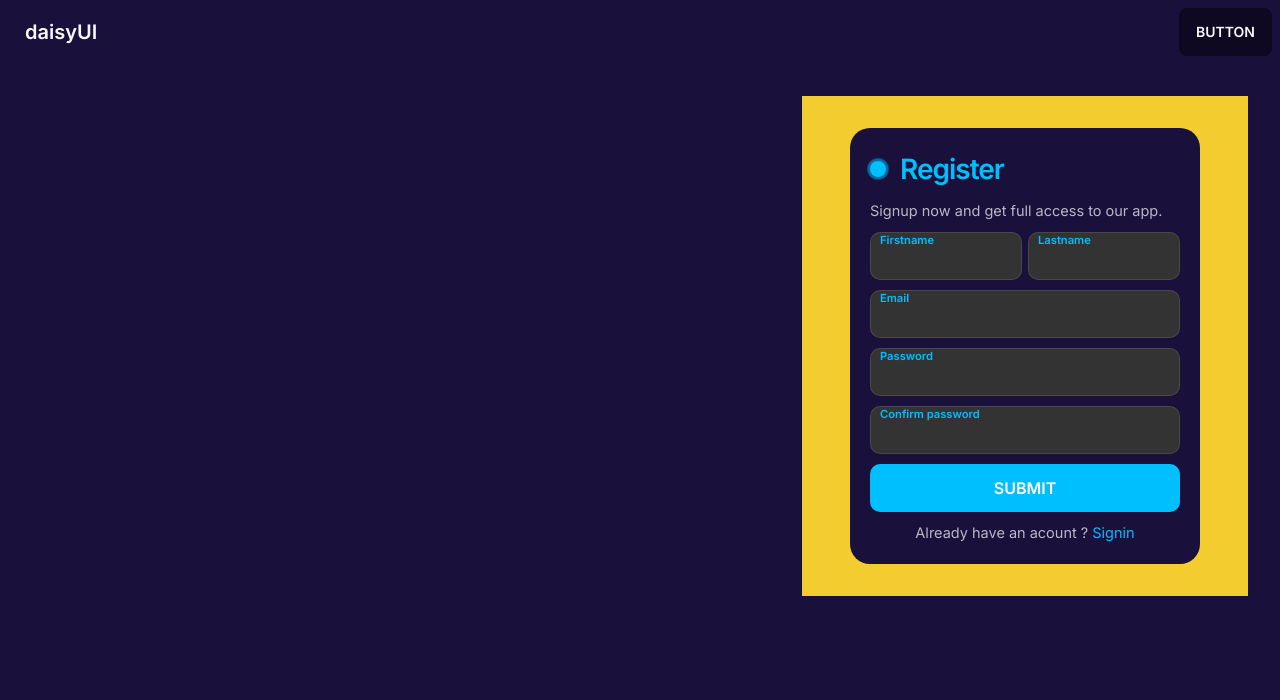
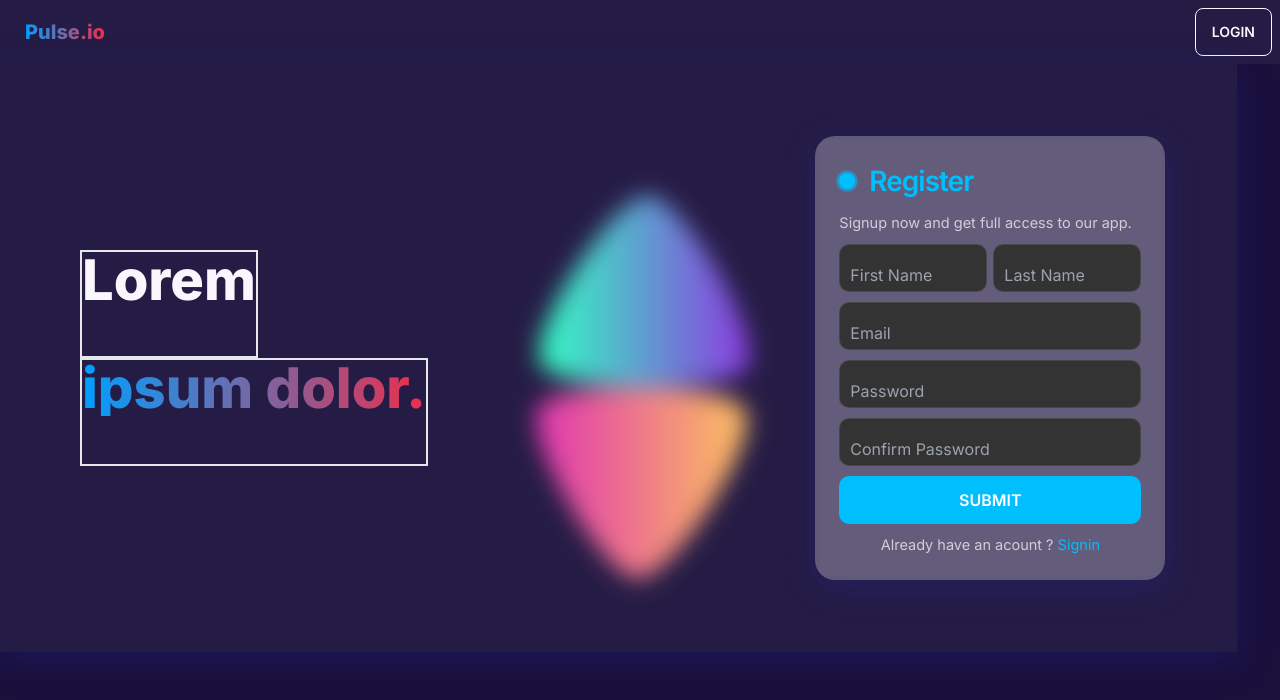
Before and after one commit to prerits590/Pulse.io, a Next.js app in the folder client/: page / in a window 1280 px wide. Shown: the top 700 px of the page. Built offline with nearby package versions, Linux system fonts and the light colour scheme.

Commit message:
another-commit3

```diff
--- a/client/src/app/globals.css
+++ b/client/src/app/globals.css
@@ -7,12 +7,30 @@
   flex-direction: column;
   gap: 10px;
   max-width: 350px;
-  padding: 20px;
+  /* padding: 20px; */
   border-radius: 20px;
   position: relative;
   /* background-color: #1a1a1a; */
   color: #fff;
   /* border: 1px solid #333; */
+}
+.navbar {
+  background: rgba(255, 255, 255, 0.05);
+  /* box-shadow: 0 8px 32px 0 rgba(31, 38, 135, 0.37); */
+  backdrop-filter: blur(11.5px);
+  -webkit-backdrop-filter: blur(11.5px);
+}
+.hero-section {
+  background: rgba(255, 255, 255, 0.05);
+  box-shadow: 0 8px 32px 0 rgba(31, 38, 135, 0.37);
+  backdrop-filter: blur(11.5px);
+  -webkit-backdrop-filter: blur(11.5px);
+}
+.form {
+  background: rgba(255, 255, 255, 0.25);
+  box-shadow: 0 8px 32px 0 rgba(31, 38, 135, 0.37);
+  backdrop-filter: blur(4px);
+  -webkit-backdrop-filter: blur(4px);
 }
 
 .title {
@@ -96,11 +114,6 @@
   transition: 0.3s ease;
 }
 
-.form label .input:placeholder-shown + span {
-  top: 12.5px;
-  font-size: 0.9em;
-}
-
 .form label .input:focus + span,
 .form label .input:valid + span {
   color: #00bfff;
@@ -112,7 +125,9 @@
 .input {
   font-size: medium;
 }
-
+.form::placeholder {
+  font-size: 0.5rem;
+}
 .submit {
   border: none;
   outline: none;
@@ -139,18 +154,41 @@
     opacity: 0;
   }
 }
-
-.rotating-svg-object {
-  transform: rotate(0deg);
-
-  animation: rotate 1s linear infinite;
+.float {
+  animation-name: ani-float;
+  animation-duration: 3s;
+  animation-iteration-count: infinite;
+  animation-timing-function: ease-in-out;
+}
+.float-box {
+  /* border: solid red; */
+  width: fit-content;
+  position: absolute;
+  top: 50%;
+  left: 50%;
+  transform: translate(-50%, -50%);
+  margin-top: 2rem;
 }
 
-@keyframes rotate {
-  from {
-    transform: rotate(0deg);
+@keyframes ani-float {
+  0% {
+    transform: translate(0, 0px);
   }
-  to {
-    transform: rotate(360deg);
+  50% {
+    transform: translate(0, 15px);
+  }
+  100% {
+    transform: translate(0, -0px);
   }
 }
+
+.gradient-text1 {
+  background-clip: text;
+  color: transparent;
+  background-image: linear-gradient(to right, #009fff, #ec2f4b);
+}
+/* .gradient-text2 {
+  background-clip: text;
+  color: transparent;
+  background-image:linear-gradient(to right, #ff512f, #dd2476);
+} */
--- a/client/src/components/form/index.jsx
+++ b/client/src/components/form/index.jsx
@@ -3,34 +3,54 @@ import React from "react";
 
 export default function Form() {
   return (
-    <div>
-      <form className="form bg-base-100">
+    <div className="p-2 ">
+      <form className="form p-6">
         <p className="title">Register </p>
         <p className="message">Signup now and get full access to our app. </p>
         <div className="flex">
           <label>
-            <input className="input" type="text" placeholder="" required="" />
-            <span>Firstname</span>
+            <input
+              className="input"
+              type="text"
+              placeholder="First Name"
+              required=""
+            />
           </label>
 
           <label>
-            <input className="input" type="text" placeholder="" required="" />
-            <span>Lastname</span>
+            <input
+              className="input"
+              type="text"
+              placeholder="Last Name"
+              required=""
+            />
           </label>
         </div>
 
         <label>
-          <input className="input" type="email" placeholder="" required="" />
-          <span>Email</span>
+          <input
+            className="input"
+            type="email"
+            placeholder="Email"
+            required=""
+          />
         </label>
 
         <label>
-          <input className="input" type="password" placeholder="" required="" />
-          <span>Password</span>
+          <input
+            className="input"
+            type="password"
+            placeholder="Password"
+            required=""
+          />
         </label>
         <label>
-          <input className="input" type="password" placeholder="" required="" />
-          <span>Confirm password</span>
+          <input
+            className="input"
+            type="password"
+            placeholder="Confirm Password"
+            required=""
+          />
         </label>
         <button className="submit btn btn-primary">
           <Link href="/Chat">Submit</Link>
--- a/client/src/components/hero/index.jsx
+++ b/client/src/components/hero/index.jsx
@@ -1,14 +1,42 @@
 import React from "react";
 import Form from "../form";
+import Image from "next/image";
+import ssshape from "../../../public/images/ssshape.svg";
 
 export default function Hero() {
   return (
-    <div className="grid md:grid-cols-8 gap-4 justify-center items-center  p-8">
-      <div className=" flex justify-center col-span-5 p-8">
-
+    <div className=" flex justify-centercd">
+      <div className="float-box">
+        <Image
+          src={ssshape}
+          alt="bg-hover"
+          blurDataURL="data:..."
+          automatically
+          provided
+          placeholder="blur"
+          className="float" // Optional blur-up while loading
+        />
       </div>
-      <div className="bg-accent flex justify-center col-span-3 p-8">
-        <Form />
+      <div className="grid md:grid-cols-8 gap-4 justify-center items-center hero-section p-8">
+        <div className=" flex justify-start col-span-5 p-8  ">
+          <div className=" p-4 ">
+            <article className="prose md:prose-xl">
+              {/* <h1>
+                <span className="gradient-text2">Lorem,</span> <span className="gradient-text1">ipsum dolor.</span>
+              </h1>
+              <h3>Lorem ipsum, dolor sit amet consectetur adipisicing.</h3> */}
+              <div className="border-2 w-min h-min ">
+                <h1 className="gradient-text2">Lorem</h1>
+              </div>
+              <div className="border-2 w-min truncate h-min">
+                <h1 className="gradient-text1">ipsum dolor.</h1>
+              </div>
+            </article>
+          </div>
+        </div>
+        <div className=" flex justify-center col-span-3 p-8">
+          <Form />
+        </div>
       </div>
     </div>
   );
--- a/client/src/components/navbar/index.jsx
+++ b/client/src/components/navbar/index.jsx
@@ -3,12 +3,14 @@ import React from "react";
 export default function Navbar() {
   return (
     <>
-      <div className="navbar bg-base-100 p-2">
+      <div className="navbar p-2 ">
         <div className="navbar-start">
-          <a className="btn btn-ghost normal-case text-xl">daisyUI</a>
+          <a className="btn btn-ghost normal-case text-xl">
+           <span className="gradient-text1 font-extrabold">Pulse.io</span>
+          </a>
         </div>
         <div className="navbar-end">
-          <a className="btn">Button</a>
+          <a className="btn btn-outline">Login</a>
         </div>
       </div>
     </>
```
Also changed, not shown: client/public/images/hhhorizon.svg (added), client/public/images/ssshape.svg (added).
